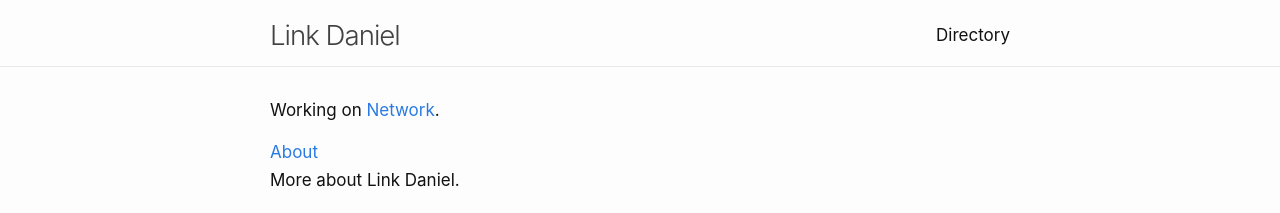
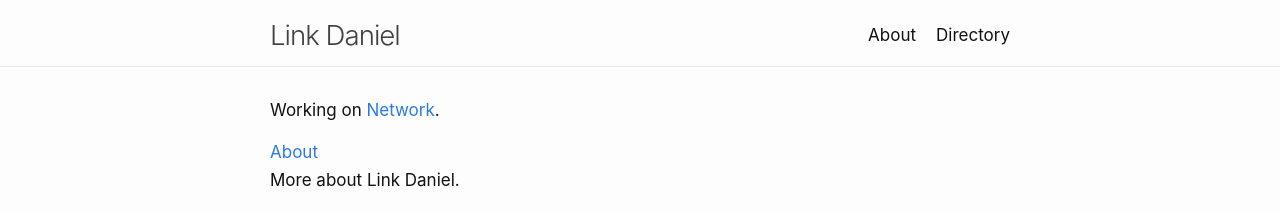
Before and after one commit to link-daniel/link.github.io, a Jekyll site: the page built from index.md, in a window 1280 px wide. Shown: the top 213 px of the page. Built offline with Jekyll 4.4.1, drawn with Linux system fonts in a browser that asks for light colours.

Commit message:
Update _config.yml

```diff
--- a/_config.yml
+++ b/_config.yml
@@ -15,7 +15,7 @@ minima:
   # generate social links in footer
   social_links:
     # twitter: linkd
-    # github:  linkdniel
+    # github:  link-daniel
     # devto: jekyll
     # dribbble: jekyll
     # facebook: linkxdaniel
@@ -26,7 +26,7 @@ minima:
     # youtube: @linkdaniel
     # youtube_channel: /@linkdaniel
     # youtube_channel_name: CloudCannon
-    # telegram: linkdaniel
+    # telegram: link_daniel
     # googleplus: +jekyll
     # microdotblog: jekyll
     # keybase: linkdaniel
@@ -48,6 +48,7 @@ minima:
 # If you want to link only specific pages in your header, uncomment
 # this and add the path to the pages in order as they should show up
 header_pages:
+  - about.md
   - directory.md
 
 # Build settings
```
